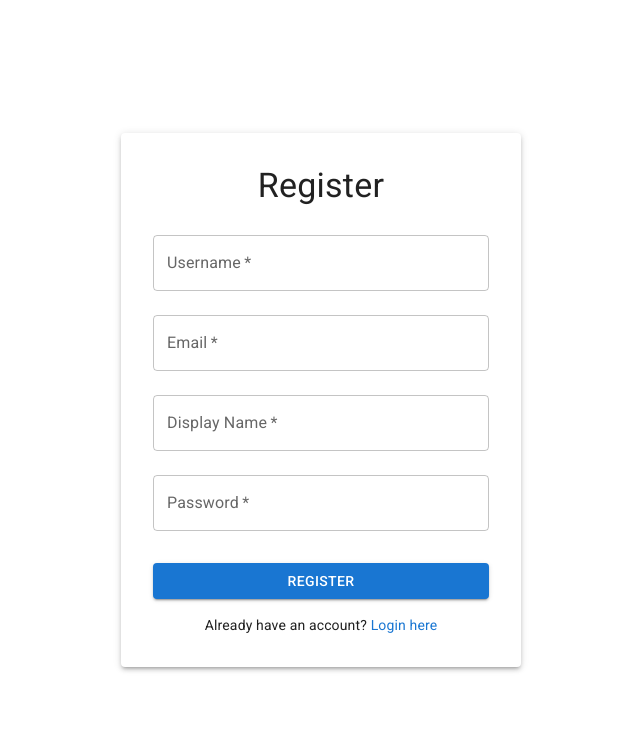
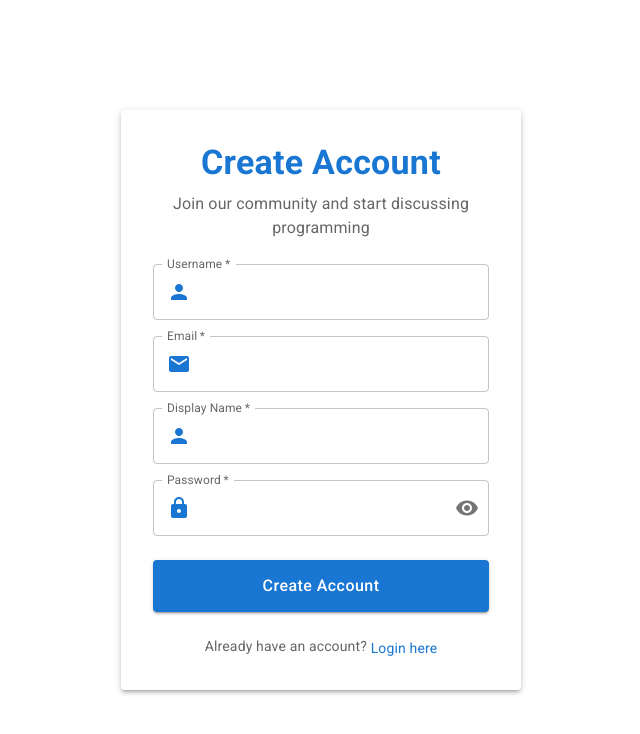
Before and after one commit to 239dev/programming-channel, a React (Create React App) app in the folder frontend/: page /register in a window 1280 px wide. Shown: the top 734 px of the page, without its empty margins (319-959 px from the left). Built offline with nearby package versions, Linux system fonts and the light colour scheme.

Commit message:
Improve registration functionality with better error handling and logging

```diff
--- a/frontend/src/pages/Register.js
+++ b/frontend/src/pages/Register.js
@@ -8,7 +8,16 @@ import {
   Typography,
   Link,
   Alert,
+  InputAdornment,
+  IconButton,
+  CircularProgress,
+  FormHelperText
 } from '@mui/material';
+import PersonIcon from '@mui/icons-material/Person';
+import EmailIcon from '@mui/icons-material/Email';
+import LockIcon from '@mui/icons-material/Lock';
+import VisibilityIcon from '@mui/icons-material/Visibility';
+import VisibilityOffIcon from '@mui/icons-material/VisibilityOff';
 import axios from '../utils/axios';
 
 function Register() {
@@ -20,25 +29,96 @@ function Register() {
     displayName: '',
   });
   const [error, setError] = useState('');
+  const [fieldErrors, setFieldErrors] = useState({});
   const [isLoading, setIsLoading] = useState(false);
+  const [showPassword, setShowPassword] = useState(false);
 
   const handleChange = (e) => {
-    setFormData({
-      ...formData,
-      [e.target.name]: e.target.value,
-    });
+    const { name, value } = e.target;
+    setFormData(prev => ({
+      ...prev,
+      [name]: value
+    }));
+    // Clear field error when user types
+    if (fieldErrors[name]) {
+      setFieldErrors(prev => ({
+        ...prev,
+        [name]: null
+      }));
+    }
+  };
+
+  const validateForm = () => {
+    const errors = {};
+
+    if (!formData.username.trim()) {
+      errors.username = 'Username is required';
+    }
+
+    if (!formData.email.trim()) {
+      errors.email = 'Email is required';
+    } else if (!/^[^\s@]+@[^\s@]+\.[^\s@]+$/.test(formData.email)) {
+      errors.email = 'Please enter a valid email address';
+    }
+
+    if (!formData.password) {
+      errors.password = 'Password is required';
+    } else if (formData.password.length < 6) {
+      errors.password = 'Password must be at least 6 characters long';
+    }
+
+    if (!formData.displayName.trim()) {
+      errors.displayName = 'Display name is required';
+    }
+
+    setFieldErrors(errors);
+    return Object.keys(errors).length === 0;
   };
 
   const handleSubmit = async (e) => {
     e.preventDefault();
     setError('');
+    setFieldErrors({});
+
+    if (!validateForm()) {
+      return;
+    }
+
     setIsLoading(true);
 
     try {
-      await axios.post('/api/auth/register', formData);
-      navigate('/login');
+      console.log('Attempting registration with:', {
+        username: formData.username,
+        email: formData.email,
+        displayName: formData.displayName
+      });
+
+      const response = await axios.post('/api/auth/register', formData);
+
+      console.log('Registration response:', response.data);
+
+      if (response.data.success) {
+        // Show success message and redirect to login
+        navigate('/login', {
+          state: {
+            message: 'Registration successful! Please log in.'
+          }
+        });
+      } else {
+        setError('Registration failed. Please try again.');
+      }
     } catch (error) {
+      console.error('Registration error:', {
+        message: error.message,
+        response: error.response?.data,
+        status: error.response?.status
+      });
+
+      if (error.response?.data?.details) {
+        setFieldErrors(error.response.data.details);
+      } else {
         setError(error.response?.data?.error || 'An error occurred during registration');
+      }
     } finally {
       setIsLoading(false);
     }
@@ -47,11 +127,12 @@ function Register() {
   return (
     <Box
       sx={{
-        height: '100vh',
+        minHeight: '100vh',
         display: 'flex',
         alignItems: 'center',
         justifyContent: 'center',
         bgcolor: 'background.default',
+        py: 4
       }}
     >
       <Paper
@@ -62,24 +143,55 @@ function Register() {
           maxWidth: 400,
         }}
       >
-        <Typography variant="h4" component="h1" gutterBottom align="center">
-          Register
+        <Typography
+          variant="h4"
+          component="h1"
+          gutterBottom
+          align="center"
+          sx={{
+            fontWeight: 'bold',
+            color: 'primary.main',
+            mb: 1
+          }}
+        >
+          Create Account
         </Typography>
+
+        <Typography
+          variant="body1"
+          color="text.secondary"
+          align="center"
+          sx={{ mb: 3 }}
+        >
+          Join our community and start discussing programming
+        </Typography>
+
         {error && (
           <Alert severity="error" sx={{ mb: 2 }}>
             {error}
           </Alert>
         )}
+
         <form onSubmit={handleSubmit}>
+          <Box sx={{ display: 'flex', flexDirection: 'column', gap: 2 }}>
             <TextField
               fullWidth
               label="Username"
               name="username"
               value={formData.username}
               onChange={handleChange}
-            margin="normal"
               required
+              error={!!fieldErrors.username}
+              helperText={fieldErrors.username}
+              InputProps={{
+                startAdornment: (
+                  <InputAdornment position="start">
+                    <PersonIcon color="primary" />
+                  </InputAdornment>
+                ),
+              }}
             />
+
             <TextField
               fullWidth
               label="Email"
@@ -87,42 +199,99 @@ function Register() {
               type="email"
               value={formData.email}
               onChange={handleChange}
-            margin="normal"
               required
+              error={!!fieldErrors.email}
+              helperText={fieldErrors.email}
+              InputProps={{
+                startAdornment: (
+                  <InputAdornment position="start">
+                    <EmailIcon color="primary" />
+                  </InputAdornment>
+                ),
+              }}
             />
+
             <TextField
               fullWidth
               label="Display Name"
               name="displayName"
               value={formData.displayName}
               onChange={handleChange}
-            margin="normal"
               required
+              error={!!fieldErrors.displayName}
+              helperText={fieldErrors.displayName}
+              InputProps={{
+                startAdornment: (
+                  <InputAdornment position="start">
+                    <PersonIcon color="primary" />
+                  </InputAdornment>
+                ),
+              }}
             />
+
             <TextField
               fullWidth
               label="Password"
               name="password"
-            type="password"
+              type={showPassword ? 'text' : 'password'}
               value={formData.password}
               onChange={handleChange}
-            margin="normal"
               required
+              error={!!fieldErrors.password}
+              helperText={fieldErrors.password}
+              InputProps={{
+                startAdornment: (
+                  <InputAdornment position="start">
+                    <LockIcon color="primary" />
+                  </InputAdornment>
+                ),
+                endAdornment: (
+                  <InputAdornment position="end">
+                    <IconButton
+                      onClick={() => setShowPassword(!showPassword)}
+                      edge="end"
+                    >
+                      {showPassword ? <VisibilityOffIcon /> : <VisibilityIcon />}
+                    </IconButton>
+                  </InputAdornment>
+                ),
+              }}
             />
+
             <Button
               fullWidth
               type="submit"
               variant="contained"
-            sx={{ mt: 3 }}
+              size="large"
               disabled={isLoading}
+              startIcon={isLoading ? <CircularProgress size={20} /> : null}
+              sx={{
+                mt: 1,
+                py: 1.5,
+                textTransform: 'none',
+                fontSize: '1rem'
+              }}
             >
-            {isLoading ? 'Registering...' : 'Register'}
+              {isLoading ? 'Creating Account...' : 'Create Account'}
             </Button>
+          </Box>
         </form>
-        <Box sx={{ mt: 2, textAlign: 'center' }}>
-          <Typography variant="body2">
+
+        <Box sx={{ mt: 3, textAlign: 'center' }}>
+          <Typography variant="body2" color="text.secondary">
             Already have an account?{' '}
-            <Link href="/login" underline="hover">
+            <Link
+              component="button"
+              variant="body2"
+              onClick={() => navigate('/login')}
+              sx={{
+                color: 'primary.main',
+                textDecoration: 'none',
+                '&:hover': {
+                  textDecoration: 'underline'
+                }
+              }}
+            >
               Login here
             </Link>
           </Typography>
--- a/frontend/src/utils/axios.js
+++ b/frontend/src/utils/axios.js
@@ -3,6 +3,7 @@ import axios from 'axios';
 const instance = axios.create({
   baseURL: 'http://localhost:5000',
   timeout: 10000, // 10 seconds timeout
+  withCredentials: true
 });
 
 // Add a request interceptor
@@ -42,63 +43,19 @@ instance.interceptors.request.use(
 // Add a response interceptor
 instance.interceptors.response.use(
   (response) => {
-    console.log('Axios Full Response:', {
+    console.log('Axios Response:', {
       status: response.status,
-      statusText: response.statusText,
       data: response.data,
-      headers: response.headers,
-      config: {
-        method: response.config?.method,
-        url: response.config?.url,
-        headers: response.config?.headers
-      }
+      headers: response.headers
     });
     return response;
   },
   (error) => {
-    console.error('Comprehensive Axios Error:', {
-      type: 'Network/Request Error',
+    console.error('Axios Response Error:', {
       status: error.response?.status,
-      statusText: error.response?.statusText,
       data: error.response?.data,
-      headers: error.response?.headers,
-      message: error.message,
-      name: error.name,
-      config: {
-        method: error.config?.method,
-        url: error.config?.url,
-        headers: error.config?.headers,
-        data: error.config?.data ? Object.keys(error.config.data) : 'NO DATA'
-      },
-      fullErrorObject: error
+      message: error.message
     });
-
-    // More detailed error handling
-    if (error.response) {
-      // The request was made and the server responded with a status code
-      console.warn('Server Responded with Error:', {
-        status: error.response.status,
-        data: error.response.data,
-        headers: error.response.headers
-      });
-    } else if (error.request) {
-      // The request was made but no response was received
-      console.warn('No Response Received:', {
-        request: error.request,
-        message: error.message
-      });
-    } else {
-      // Something happened in setting up the request
-      console.warn('Error Setting Up Request:', {
-        message: error.message
-      });
-    }
-
-    if (error.response?.status === 401) {
-      localStorage.removeItem('token');
-      localStorage.removeItem('user');
-      window.location.href = '/login';
-    }
     return Promise.reject(error);
   }
 );
```
Also changed, not shown: 1 other file (tests, documents, lock files or other folders). Lines whose indentation alone changed are shown as unchanged.
